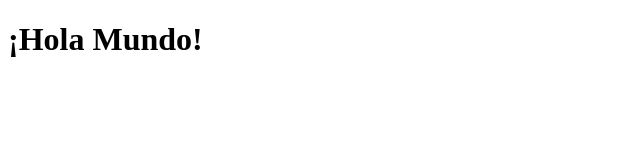
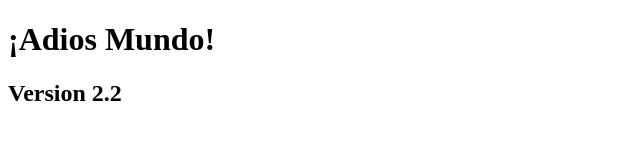
Before and after one commit to usuarid/ProyectogithubB, a plain HTML site: page index.html in a window 1280 px wide. Shown: the whole page, without its empty margins (0-640 px from the left). Drawn offline with Linux system fonts and the light colour scheme.

Commit message:
agregando nuevo texto

```diff
--- a/index.html
+++ b/index.html
@@ -6,6 +6,7 @@
     <title>Proyecto GitHub Flow</title>
 </head>
 <body>
-    <h1>¡Hola Mundo!</h1>
+    <h1>¡Adios Mundo! </h1>
+    <h2>Version 2.2</h2>
 </body>
 </html>
```
